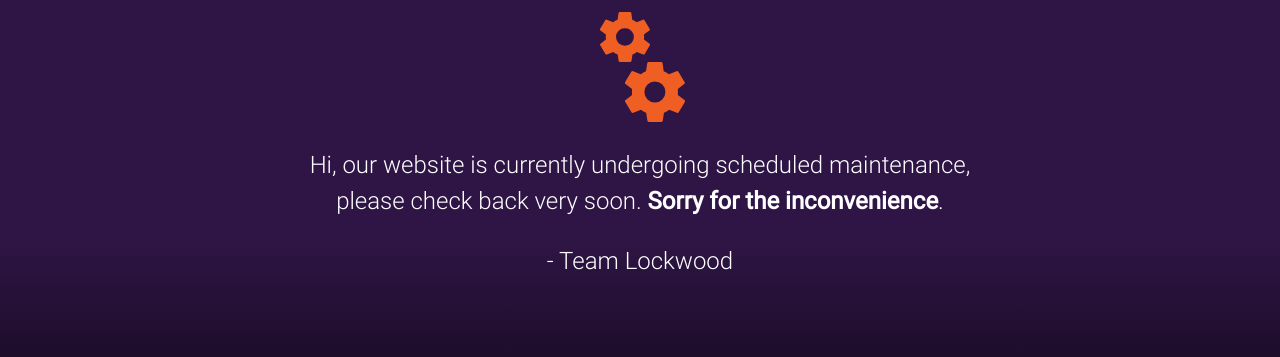
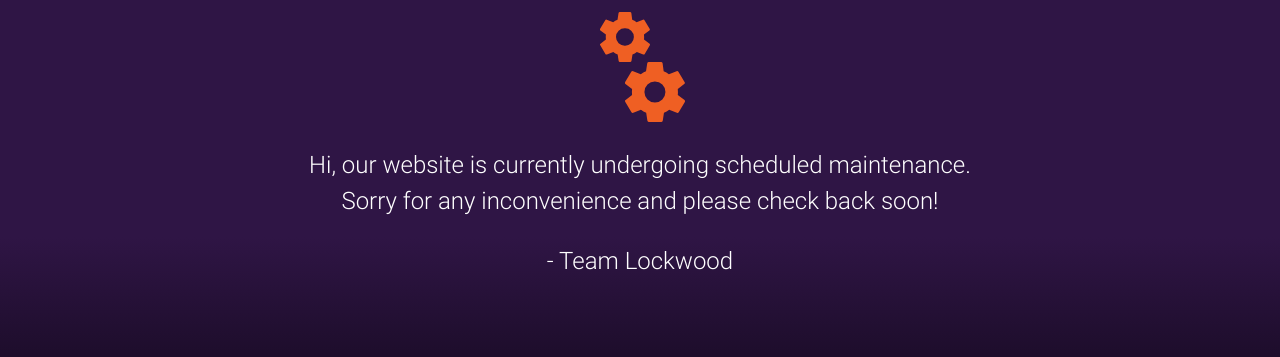
Before and after one commit to krunalvomexlkwd/lkwd-maintenance-page, a plain HTML site: page index.html in a window 1280 px wide. Shown: the part 243-600 px from the top of the page. Drawn offline with Linux system fonts and the light colour scheme; files that its build step writes are made by us from their sources; files whose address does not match are found by name; a web font is replaced by a local one.

Commit message:
added generic text

```diff
--- a/index.html
+++ b/index.html
@@ -25,7 +25,7 @@
         <img id="gear1" class="gear1-mr" src="../maintenance/img/small-gear.svg" alt="Small Gear icon">
         <img id="gear2" class="gear2-ml" src="../maintenance/img/large-gear.svg" alt="Large Gear icon">
         <div class="text">
-            <p>Hi, our website is currently undergoing scheduled maintenance, please check back very soon. <strong>Sorry for the inconvenience</strong>.</p>
+            <p>Hi, our website is currently undergoing scheduled maintenance. Sorry for any inconvenience and please check back soon!</p>
             <p>- Team Lockwood</p>
         </div>
         <img class="icon" src="..//maintenance/img/lkwd-logo.svg" alt="Lockwood logo">
```
